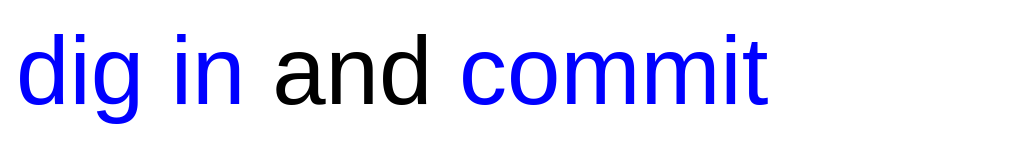
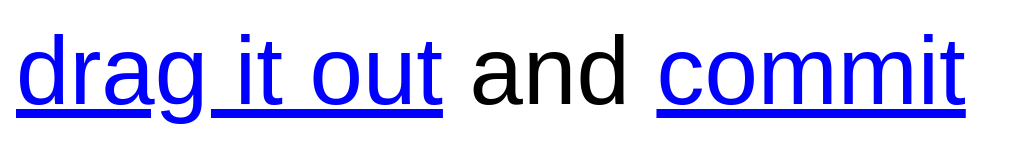
Before and after one commit to outofambit/disagree-or-commit, a plain HTML site: page index.html in a window 1280 px wide. Both pictures are taken after a click on the button "disagree". Shown: the whole page, without its empty margins (0-1013 px from the left). Drawn offline with Linux system fonts and the light colour scheme.

Commit message:
restructure, add underlines

```diff
--- a/index.html
+++ b/index.html
@@ -7,23 +7,24 @@
 
 <body>
   <div class="phrase" aria-live="polite" aria-atomic="true">
-    <span id="disagree" class="clickableWord" role="button" tabindex="0"
-      >disagree</span
-    >
+    <span id="disagree" class="clickableWord" role="button" tabindex="0">disagree</span>
     and
-    <span id="commit" class="clickableWord" role="button" tabindex="0"
-      >commit</span
-    >
+    <span id="commit" class="clickableWord" role="button" tabindex="0">commit</span>
   </div>
   <script>
     const run = () => {
-      // stole from MDN
-      function getRandomIntInclusive(min, max) {
-        min = Math.ceil(min);
-        max = Math.floor(max);
-        return Math.floor(Math.random() * (max - min + 1) + min); //The maximum is inclusive and the minimum is inclusive
+
+      // stolen from https://dev.to/codebubb/how-to-shuffle-an-array-in-javascript-2ikj
+      const shuffleArray = (array) => {
+        for (let i = array.length - 1; i > 0; i--) {
+          const j = Math.floor(Math.random() * (i + 1));
+          const temp = array[i];
+          array[i] = array[j];
+          array[j] = temp;
+        }
       }
 
+      const setupDisagreementReplacements = () => {
         const disagreeReplacements = [
           "disappoint",
           "deter",
@@ -36,7 +37,25 @@
           "don't worry",
           "dig in"
         ];
+        shuffleArray(disagreeReplacements);
+        let disagreeReplacementsIndex = 0;
+        const disagreeClickHandler = function (element, event) {
+          document.getElementById("commit").textContent = "commit";
+          document.getElementById("disagree").textContent =
+            disagreeReplacements[disagreeReplacementsIndex];
+          // update for next time
+          disagreeReplacementsIndex++;
+          if (disagreeReplacementsIndex > disagreeReplacements.length - 1) {
+            shuffleArray(disagreeReplacements)
+            disagreeReplacementsIndex = 0
+          }
+        };
+        document
+          .getElementById("disagree")
+          .addEventListener("click", disagreeClickHandler);
+      }
 
+      const setupCommitReplacements = () => {
         const commitReplacements = [
           "comply",
           "contradict",
@@ -49,34 +68,29 @@
           "collate",
           "carve up"
         ];
-
-      const disagreeClickHandler = function (element, event) {
-        const newWordIndex = getRandomIntInclusive(
-          0,
-          disagreeReplacements.length - 1
-        );
-        document.getElementById("commit").textContent = "commit";
-        document.getElementById("disagree").textContent =
-          disagreeReplacements[newWordIndex];
-      };
-      document
-        .getElementById("disagree")
-        .addEventListener("click", disagreeClickHandler);
+        shuffleArray(commitReplacements);
+        let commitReplacementsIndex = 0;
 
         const commitClickHandler = function (element, event) {
-        const newWordIndex = getRandomIntInclusive(
-          0,
-          commitReplacements.length - 1
-        );
           document.getElementById("disagree").textContent = "disagree";
           document.getElementById("commit").textContent =
-          commitReplacements[newWordIndex];
+            commitReplacements[commitReplacementsIndex];
+          // update for next time
+          commitReplacementsIndex++;
+          if (commitReplacementsIndex > commitReplacements.length - 1) {
+            shuffleArray(commitReplacements)
+            commitReplacementsIndex = 0
+          }
         };
         document
           .getElementById("commit")
           .addEventListener("click", commitClickHandler);
       };
 
+      setupDisagreementReplacements();
+      setupCommitReplacements();
+    }
+
     run();
   </script>
 </body>
--- a/style.css
+++ b/style.css
@@ -10,4 +10,5 @@ body {
   }
   .clickableWord {
     color: blue;
+    text-decoration: underline;
   }
```
Lines whose indentation alone changed are shown as unchanged.
